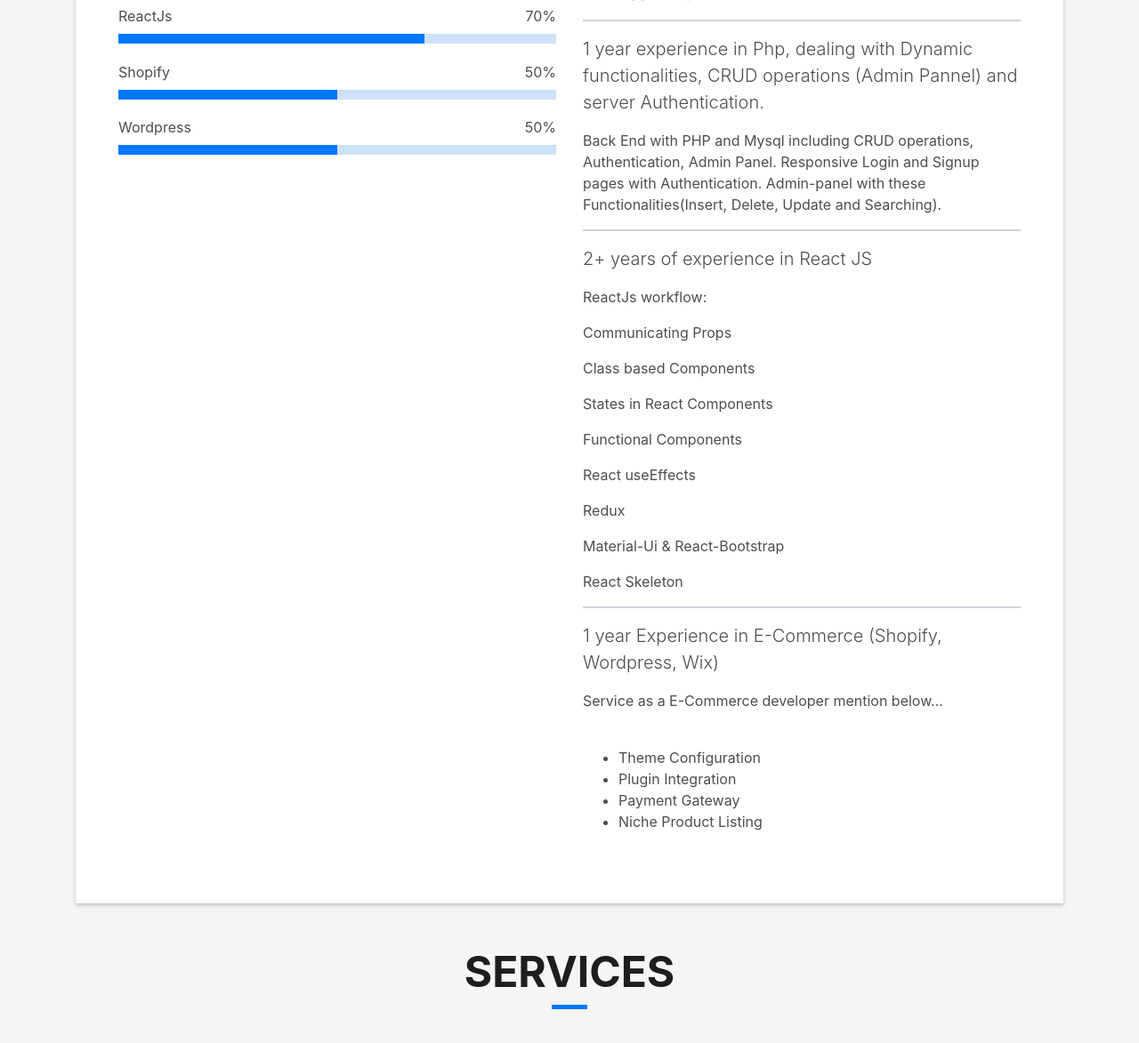
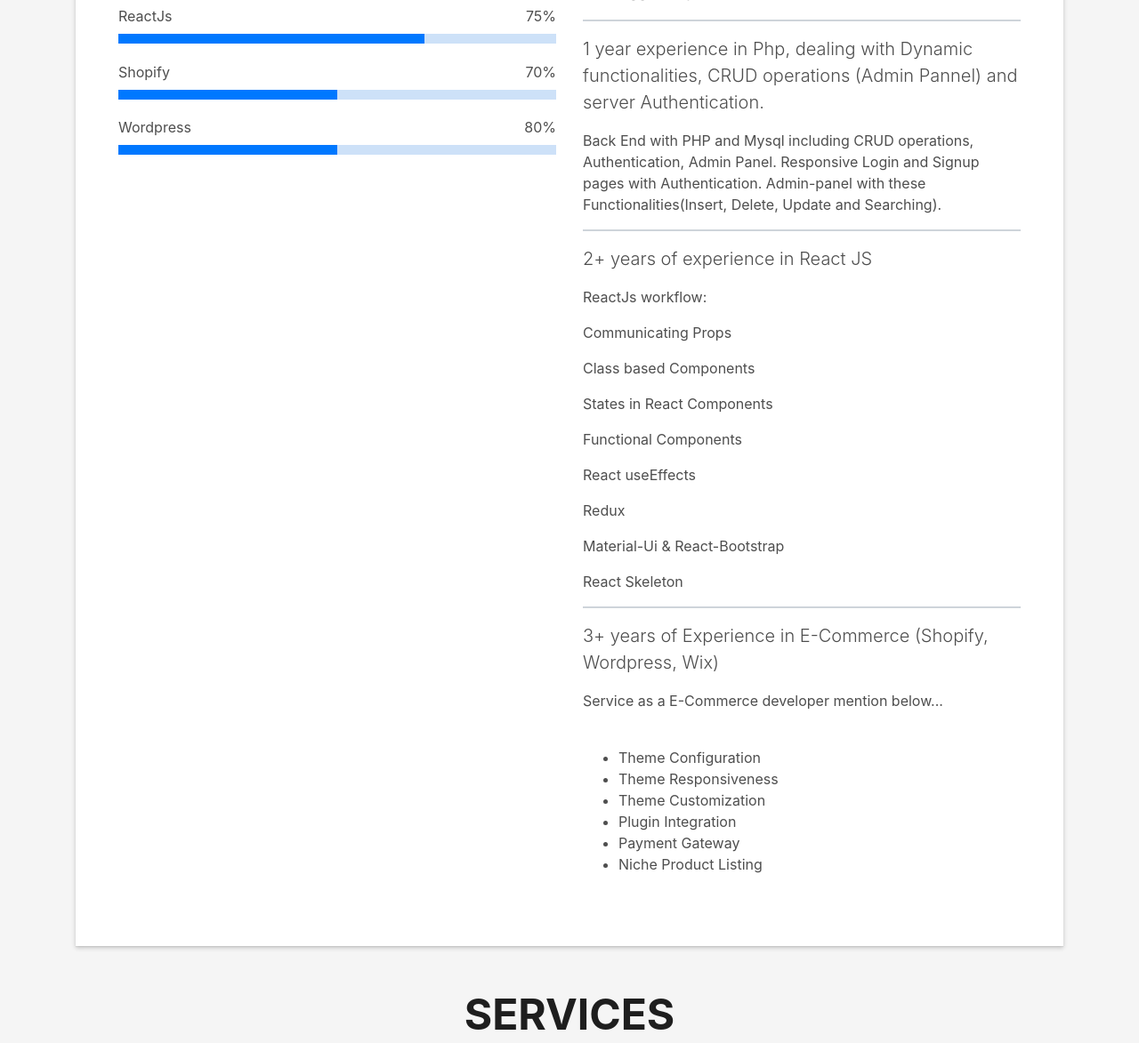
Before and after one commit to ak5020/ak-portfolio, a plain HTML site: page index.html in a window 1280 px wide. Shown: the part 1480-2653 px from the top of the page at 89% size. Drawn offline with Linux system fonts and the light colour scheme; files whose address does not match are found by name.

Commit message:
Update index.html

```diff
--- a/index.html
+++ b/index.html
@@ -129,17 +129,17 @@
                     <div class="progress-bar" role="progressbar" style="width: 70%" aria-valuenow="90" aria-valuemin="0"
                       aria-valuemax="100"></div>
                   </div>
-                   <span>ReactJs</span> <span class="pull-right">70%</span>
+                   <span>ReactJs</span> <span class="pull-right">75%</span>
                   <div class="progress">
                     <div class="progress-bar" role="progressbar" style="width: 70%" aria-valuenow="90" aria-valuemin="0"
                       aria-valuemax="100"></div>
                   </div>
-                   <span>Shopify</span> <span class="pull-right">50%</span>
+                   <span>Shopify</span> <span class="pull-right">70%</span>
                   <div class="progress">
                     <div class="progress-bar" role="progressbar" style="width: 50%" aria-valuenow="90" aria-valuemin="0"
                       aria-valuemax="100"></div>
                   </div>
-                   <span>Wordpress</span> <span class="pull-right">50%</span>
+                   <span>Wordpress</span> <span class="pull-right">80%</span>
                   <div class="progress">
                     <div class="progress-bar" role="progressbar" style="width: 50%" aria-valuenow="90" aria-valuemin="0"
                       aria-valuemax="100"></div>
@@ -191,10 +191,12 @@
                   </p>
                     <hr>
                   <p class="lead">
-                  1 year Experience in E-Commerce (Shopify, Wordpress, Wix) <br>
+                  3+ years of Experience in E-Commerce (Shopify, Wordpress, Wix) <br>
                   <p>Service as a E-Commerce developer mention below...</p><br>
                    <ul>
                     	<li>Theme Configuration</li>
+			<li>Theme Responsiveness</li>
+			<li>Theme Customization</li>
                     	<li>Plugin Integration</li>
                     	<li>Payment Gateway</li>
                     	<li>Niche Product Listing</li>
@@ -233,7 +235,7 @@
               <span class="ico-circle"><i class="ion-monitor"></i></span>
             </div>
             <div class="service-content">
-              <h2 class="s-title">Web Design</h2>
+              <h2 class="s-title">Website Design</h2>
               <p class="s-description text-center">
                 As a web designer i have to works on the appearance, layout, and, in some cases, content of a website. Appearance, for instance, relates to the colors, font, and images used. Layout refers to how information is structured and categorized.
               </p>
```
